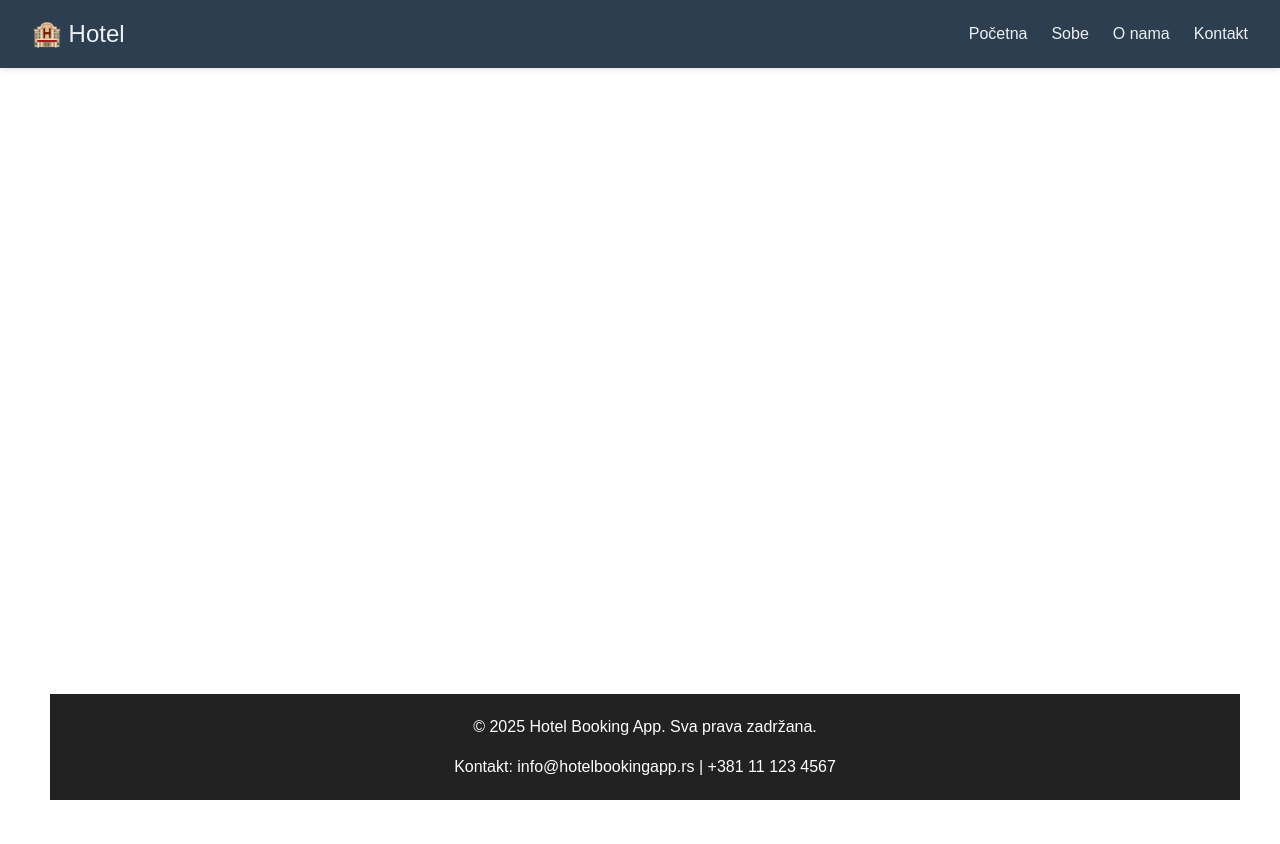
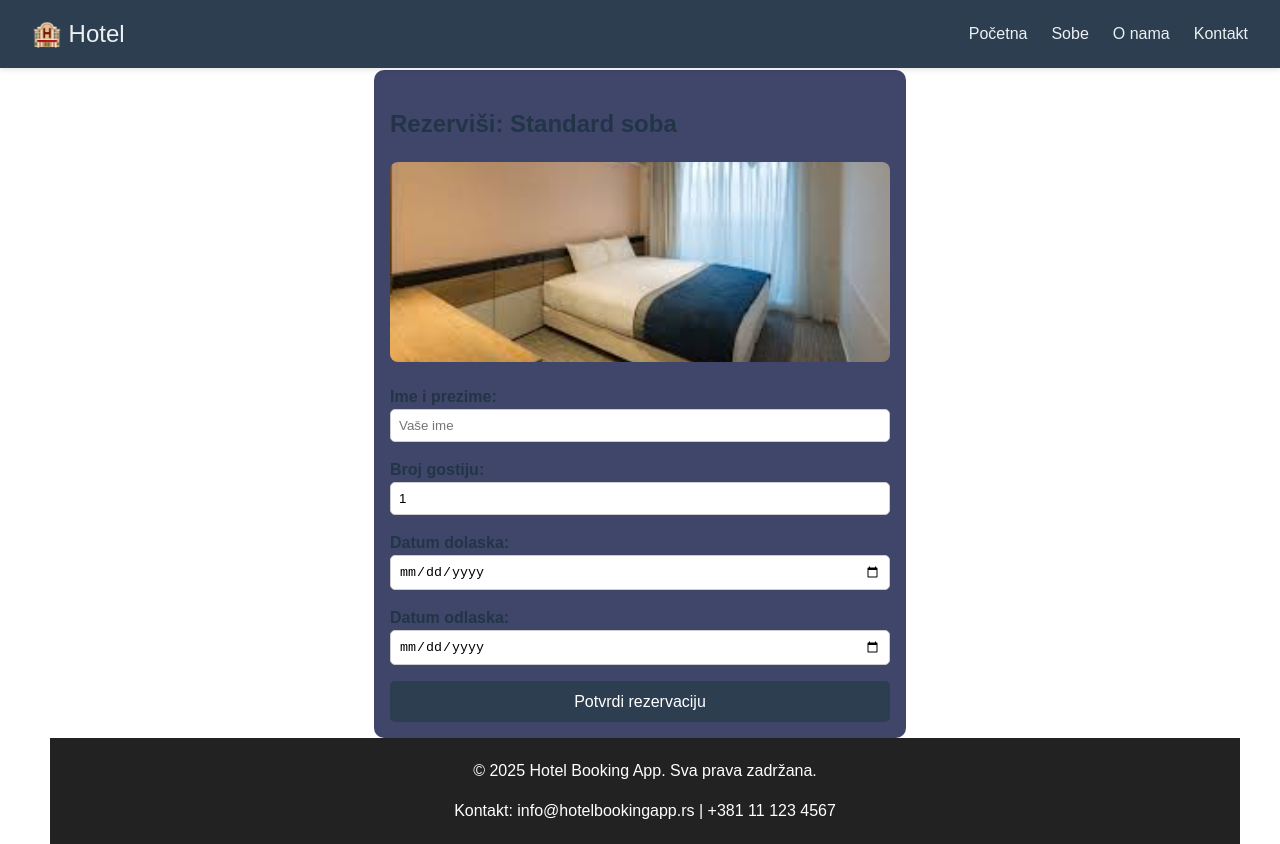
Before and after one commit to elab-development/klijentske-veb-tehnologije-2024-2023-0076-upravljanje-hotelom, a React (Vite) app: page /rooms/1/reserve in a window 1280 px wide. Before the commit the page ends 800 px from the top, so only its background shows below. Built offline with nearby package versions, Linux system fonts and the light colour scheme.

Commit message:
Dodata rezervacija sobe

```diff
--- a/src/App.css
+++ b/src/App.css
@@ -159,6 +159,55 @@ html, body, #root {
   background-color: #2980b9;
 }
 
+.reservation-container {
+  max-width: 500px;
+  margin: 0 auto;
+  padding: 1rem;
+  background-color: #000838bf;
+  border-radius: 10px;
+}
+
+.reservation-image {
+  width: 100%;
+  height: 200px;
+  object-fit: cover;
+  margin-bottom: 1rem;
+  border-radius: 8px;
+}
+
+.reservation-form {
+  display: flex;
+  flex-direction: column;
+  gap: 1rem;
+}
+
+.reservation-form label {
+  display: flex;
+  flex-direction: column;
+  font-weight: bold;
+}
+
+.reservation-form input {
+  padding: 0.5rem;
+  border-radius: 5px;
+  border: 1px solid #ccc;
+}
+
+.reservation-form button {
+  padding: 0.7rem;
+  background-color: #2c3e50;
+  color: white;
+  border: none;
+  border-radius: 5px;
+  cursor: pointer;
+}
+
+.reservation-success {
+  margin-top: 1rem;
+  color: green;
+  font-weight: bold;
+}
+
 
 .logo {
   height: 6em;
--- a/src/App.tsx
+++ b/src/App.tsx
@@ -24,6 +24,7 @@ function App() {
             <Route path="/contact" element={<Contact />} />
             <Route path="/about" element={<About />} />
             <Route path="/rooms/:id" element={<RoomDetails />} />
+            <Route path="/rooms/:roomId/reserve" element={<Reservation />} />
           </Routes>
         </div>
         <Footer/>
--- a/src/pages/Reservation.tsx
+++ b/src/pages/Reservation.tsx
@@ -1,5 +1,131 @@
-function Reservation() {
-  return <h1>Stranica za rezervacije</h1>;
-}
+import React, { useState } from 'react';
+import { useParams } from 'react-router-dom';
+import type { Room } from '../models/Room';
+
+const dummyRooms: Room[] = [
+  {
+    id: 1,
+    name: 'Standard soba',
+    price: 50,
+    guests: 2,
+    description: 'Udobna standard soba za dva gosta',
+    imageUrl: '/images/standard-room.jpg',
+  },
+  {
+    id: 2,
+    name: 'Porodična soba',
+    price: 80,
+    guests: 4,
+    description: 'Prostrana soba za celu porodicu',
+    imageUrl: '/images/family-room.jpg',
+  },
+  {
+    id: 3,
+    name: 'Mala soba',
+    price: 30,
+    guests: 1,
+    description: 'Mala soba za jednu osobu',
+    imageUrl: '/images/small-room.jpg',
+  },
+  {
+    id: 4,
+    name: 'Luksuzna soba',
+    price: 100,
+    guests: 4,
+    description: 'Luksuzna soba za do 4 osobe',
+    imageUrl: '/images/luxury-room.jpg',
+  }
+];
+
+const Reservation: React.FC = () => {
+  const { roomId } = useParams<{ roomId: string }>();
+  const room = dummyRooms.find(r => r.id === Number(roomId));
+
+  const [formData, setFormData] = useState({
+    name: '',
+    guests: 1,
+    checkIn: '',
+    checkOut: '',
+  });
+
+  const [success, setSuccess] = useState(false);
+
+  const handleChange = (e: React.ChangeEvent<HTMLInputElement | HTMLSelectElement>) => {
+    setFormData({ ...formData, [e.target.name]: e.target.value });
+  };
+
+  const handleSubmit = (e: React.FormEvent) => {
+  e.preventDefault();
+
+  if (!formData.name || !formData.checkIn || !formData.checkOut) {
+    return;
+  }
+
+  setSuccess(true);
+};
+
+
+  if (!room) return <p>Soba nije pronađena.</p>;
+
+  return (
+    <div className="reservation-container">
+      <h2>Rezerviši: {room.name}</h2>
+      <img src={room.imageUrl} alt={room.name} className="reservation-image" />
+
+      <form onSubmit={handleSubmit} className="reservation-form">
+        <label>
+          Ime i prezime:
+          <input
+            type="text"
+            name="name"
+            required
+            value={formData.name}
+            onChange={handleChange}
+            placeholder="Vaše ime"
+          />
+        </label>
+
+        <label>
+          Broj gostiju:
+          <input
+            type="number"
+            name="guests"
+            min="1"
+            max={room.guests}
+            value={formData.guests}
+            onChange={handleChange}
+          />
+        </label>
+
+        <label>
+          Datum dolaska:
+          <input
+            type="date"
+            name="checkIn"
+            required
+            value={formData.checkIn}
+            onChange={handleChange}
+          />
+        </label>
+
+        <label>
+          Datum odlaska:
+          <input
+            type="date"
+            name="checkOut"
+            required
+            value={formData.checkOut}
+            onChange={handleChange}
+          />
+        </label>
+
+        <button type="submit" disabled={!formData.name || !formData.checkIn || !formData.checkOut}>Potvrdi rezervaciju</button>
+
+      </form>
+
+      {success && <p className="reservation-success">✅ Rezervacija uspešna!</p>}
+    </div>
+  );
+};
 
 export default Reservation;
--- a/src/pages/RoomDetails.tsx
+++ b/src/pages/RoomDetails.tsx
@@ -54,6 +54,7 @@ const RoomDetails: React.FC = () => {
         <p>{room.description}</p>
         <p><strong>Max gostiju:</strong> {room.guests}</p>
         <p><strong>Cena:</strong> ${room.price} po noćenju</p>
+        <button onClick={() => navigate(`/rooms/${room.id}/reserve`)}>Rezerviši</button>
     </div>
   );
 };
```
Lines whose indentation alone changed are shown as unchanged.
